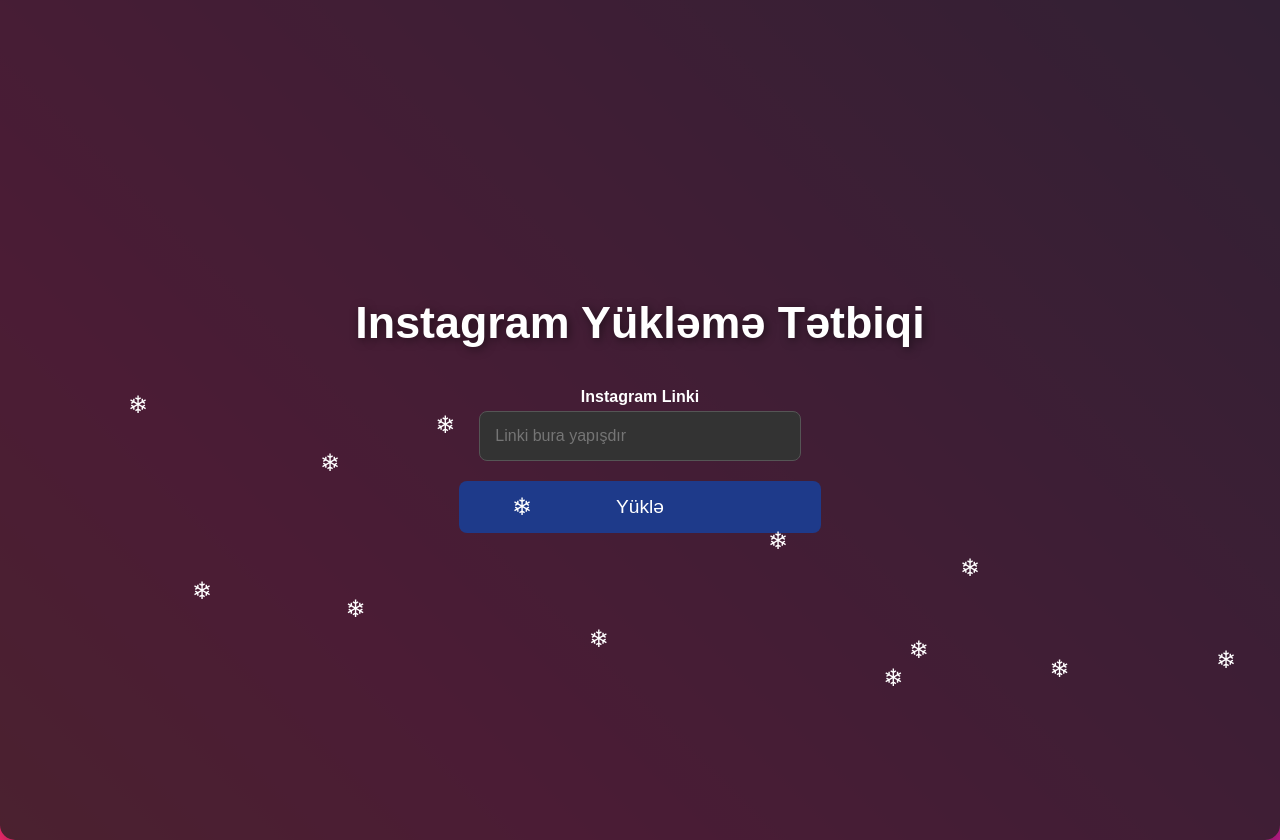
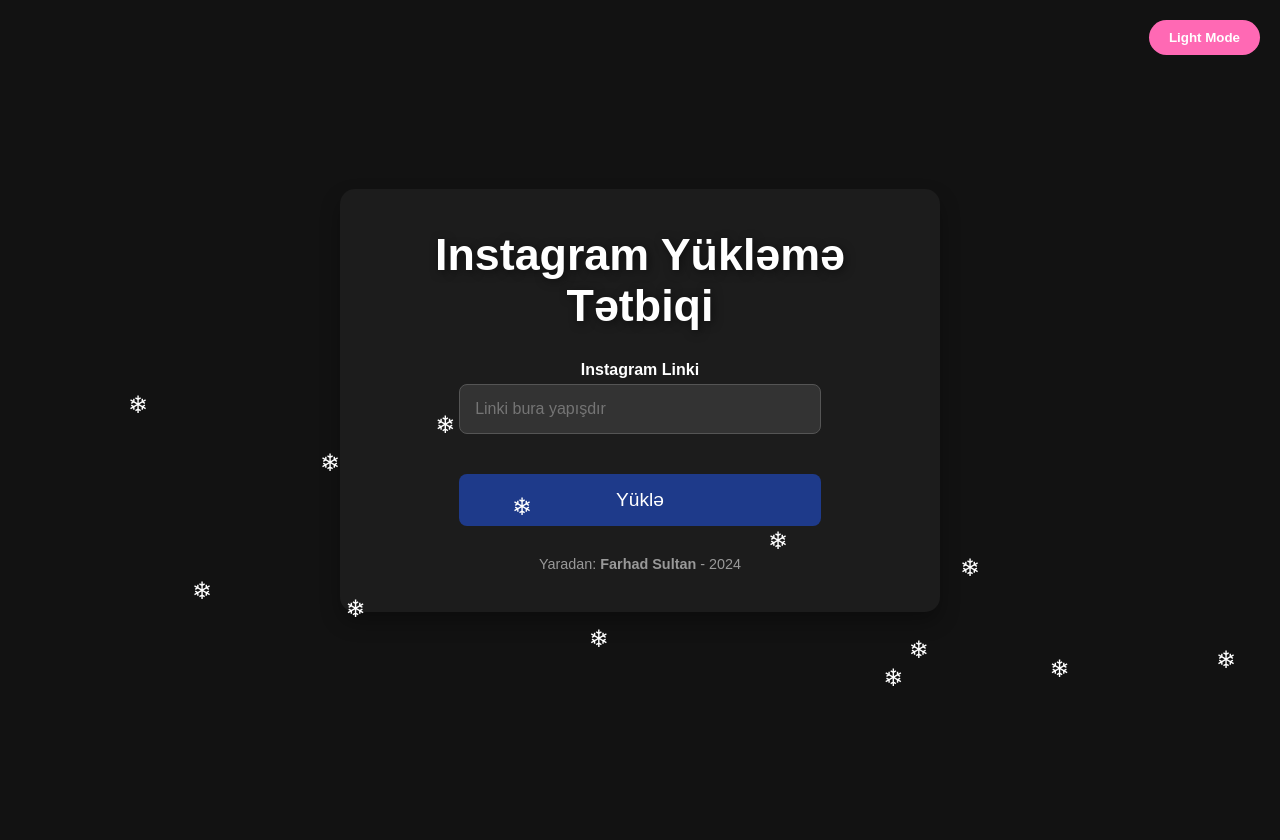
Before and after one commit to ferhadsultan98/igdownload, a Flask app: page / in a window 1280 px wide. After the commit the page ends 686 px from the top, so only its background shows below. Run offline with Flask 3, Linux system fonts and the light colour scheme.

Commit message:
Update index.html

```diff
--- a/templates/index.html
+++ b/templates/index.html
@@ -5,47 +5,39 @@
     <meta name="viewport" content="width=device-width, initial-scale=1.0">
     <title>IG Yükləmə</title>
     <style>
+        /* Genel stil */
+        * {
+            margin: 0;
+            padding: 0;
+            box-sizing: border-box;
+        }
 
         body {
-            background-color: #121212;
-            color: #fff;
             font-family: 'Arial', sans-serif;
             margin: 0;
-            padding: 0;
             height: 100vh;
             display: flex;
             justify-content: center;
             align-items: center;
             position: relative;
-            overflow: hidden;
-            background: linear-gradient(45deg, #ff69b4, #ff8c00, #ff1493, #1e3a8a);
-            background-size: 400% 400%;
-            animation: gradientAnimation 15s ease infinite;
+            transition: background-color 0.3s ease, color 0.3s ease;
         }
 
-         @keyframes gradientAnimation {
-            0% { background-position: 0% 50%; }
-            50% { background-position: 100% 50%; }
-            100% { background-position: 0% 50%; }
-        }
-        body form{
-            display: flex;
-            flex-direction: column;
-            align-items: center;
-            justify-content: center;
-        }
-        h1 {
-            font-size: 2.8rem;
-            color: #ffffff;
-            text-align: center;
-            margin-bottom: 40px;
-            text-shadow: 2px 2px 10px rgba(0, 0, 0, 0.5);
+        body.dark-mode {
+            background-color: #121212;
+            color: #fff;
         }
 
+        body.light-mode {
+            background-color: #ffffff;
+            color: #121212;
+        }
+
+        /* Ana konteyner */
         .container {
             background-color: rgba(30, 30, 30, 0.8);
-            width: 100%;
-            height: 100%;
+            width: 90%;
+            max-width: 600px;
             padding: 40px;
             border-radius: 15px;
             box-shadow: 0 10px 20px rgba(0, 0, 0, 0.3);
@@ -54,19 +46,33 @@
             flex-direction: column;
             align-items: center;
             justify-content: center;
+            transition: background-color 0.3s ease;
         }
 
+        .container.light-mode {
+            background-color: rgba(240, 240, 240, 0.8);
+        }
+
+        h1 {
+            font-size: 2.8rem;
+            margin-bottom: 30px;
+            text-align: center;
+            text-shadow: 2px 2px 10px rgba(0, 0, 0, 0.5);
+            font-weight: bold;
+        }
+
+        /* Başlık ve form */
         .form-group {
             margin-bottom: 20px;
+            width: 100%;
         }
 
         .form-group label {
             font-weight: bold;
-            color: #fff;
         }
 
         form input {
-            width: 80%;
+            width: 100%;
             padding: 15px;
             border: 1px solid #555;
             border-radius: 8px;
@@ -74,9 +80,15 @@
             color: #fff;
             background-color: #333;
             margin-top: 5px;
+            transition: background-color 0.3s ease, color 0.3s ease;
         }
 
-        form .btn {
+        form.light-mode input {
+            background-color: #f0f0f0;
+            color: #121212;
+        }
+
+        form button {
             width: 100%;
             padding: 15px;
             font-size: 1.2rem;
@@ -84,6 +96,7 @@
             border: none;
             border-radius: 8px;
             transition: background-color 0.3s ease;
+            margin-top: 20px;
         }
 
         .btn-primary {
@@ -104,15 +117,46 @@
             background-color: #218838;
         }
 
-        .alert {
-            background-color: #f8d7da;
-            color: #721c24;
-            padding: 15px;
-            border-radius: 5px;
-            margin-top: 20px;
+        .btn-light {
+            background-color: #fff;
+            color: #121212;
         }
 
+        .btn-light:hover {
+            background-color: #ddd;
+        }
 
+        .footer {
+            font-size: 0.9rem;
+            margin-top: 30px;
+            color: #999;
+        }
+
+        .footer a {
+            color: inherit;
+            text-decoration: none;
+            font-weight: bold;
+        }
+
+        /* Dark/Light mod için buton */
+        .mode-switch {
+            position: absolute;
+            top: 20px;
+            right: 20px;
+            cursor: pointer;
+            padding: 10px 20px;
+            background-color: #ff69b4;
+            color: #fff;
+            border-radius: 25px;
+            font-weight: bold;
+            border: none;
+        }
+
+        .mode-switch:hover {
+            background-color: #ff1493;
+        }
+
+        /* Kar Tanesi Animasyonu */
         .snowflakes {
             position: absolute;
             top: 0;
@@ -154,8 +198,10 @@
 
     </style>
 </head>
-<body>
+<body class="dark-mode">
 
+    <!-- Dark/Light mod butonu -->
+    <button class="mode-switch" onclick="toggleMode()">Light Mode</button>
 
     <div class="snowflakes">
         <div class="snowflake" style="left: 10%; animation-duration: 12s; animation-delay: 0s;">❄</div>
@@ -183,13 +229,11 @@
             <button type="submit" class="btn btn-primary">Yüklə</button>
         </form>
 
-
         {% if error %}
         <div class="alert" role="alert">
             {{ error }}
         </div>
         {% endif %}
-
 
         {% if media_type %}
         <h3 class="mt-5">Yükləmə Uğurla Tamamlandı:</h3>
@@ -197,15 +241,43 @@
             Yükləmə Linki
         </a>
         {% endif %}
+
+        <div class="footer">
+            <p>Yaradan: <strong>Farhad Sultan</strong> - 2024</p>
+        </div>
     </div>
-<script>
-    window.onload = function() {
+
+    <script>
+        // Dark/Light Mode geçişi
+        function toggleMode() {
+            const body = document.body;
+            const container = document.querySelector('.container');
+            const switchButton = document.querySelector('.mode-switch');
+
+            if (body.classList.contains('dark-mode')) {
+                body.classList.remove('dark-mode');
+                body.classList.add('light-mode');
+                container.classList.remove('dark-mode');
+                container.classList.add('light-mode');
+                switchButton.textContent = 'Dark Mode';
+            } else {
+                body.classList.remove('light-mode');
+                body.classList.add('dark-mode');
+                container.classList.remove('light-mode');
+                container.classList.add('dark-mode');
+                switchButton.textContent = 'Light Mode';
+            }
+        }
+
+        // Otomatik URL yapıştırma
+        window.onload = function() {
             const urlParams = new URLSearchParams(window.location.search);
             const mediaLink = urlParams.get('url');
             if (mediaLink) {
                 document.getElementById('url').value = mediaLink;
             }
         };
-</script>
+    </script>
+
 </body>
 </html>
```
